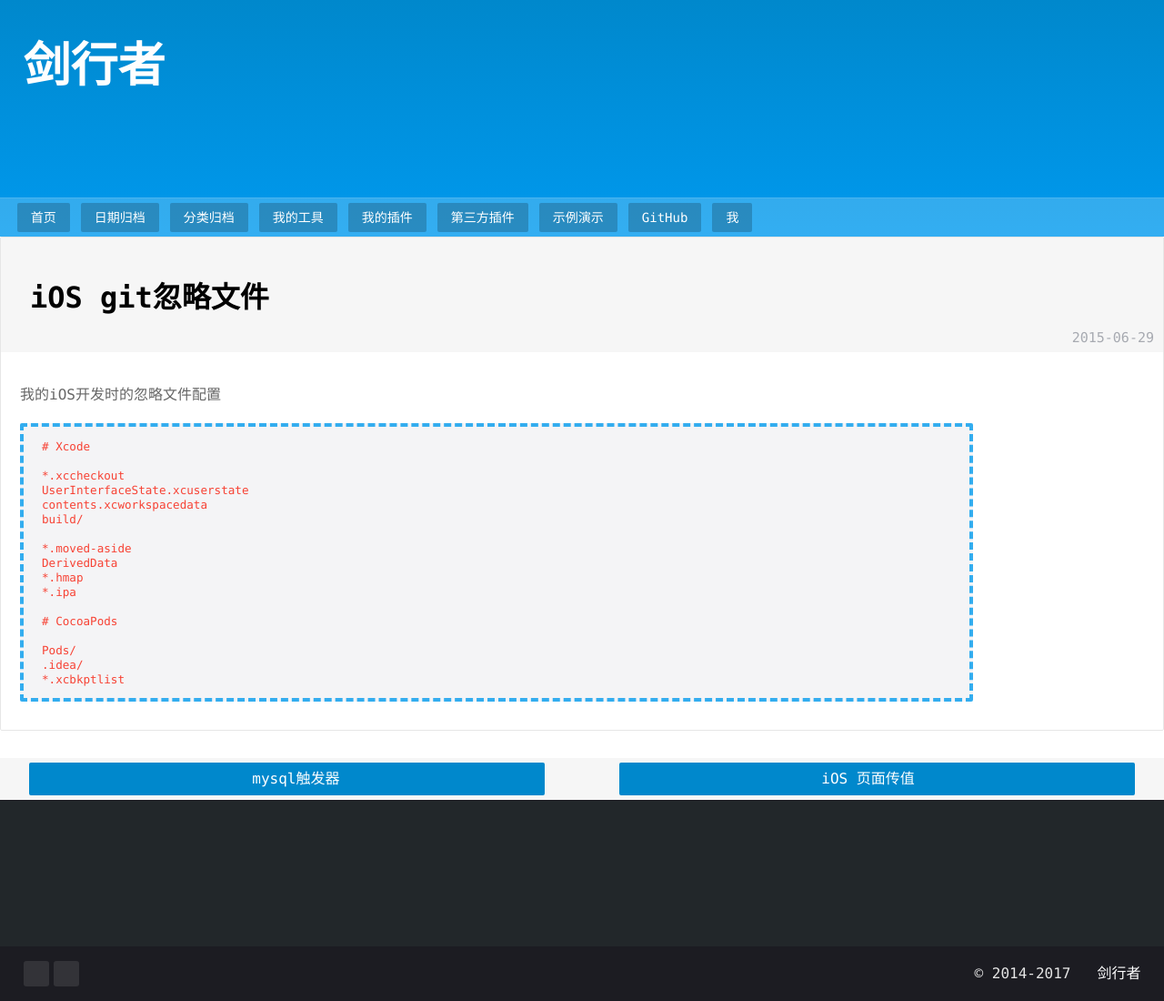
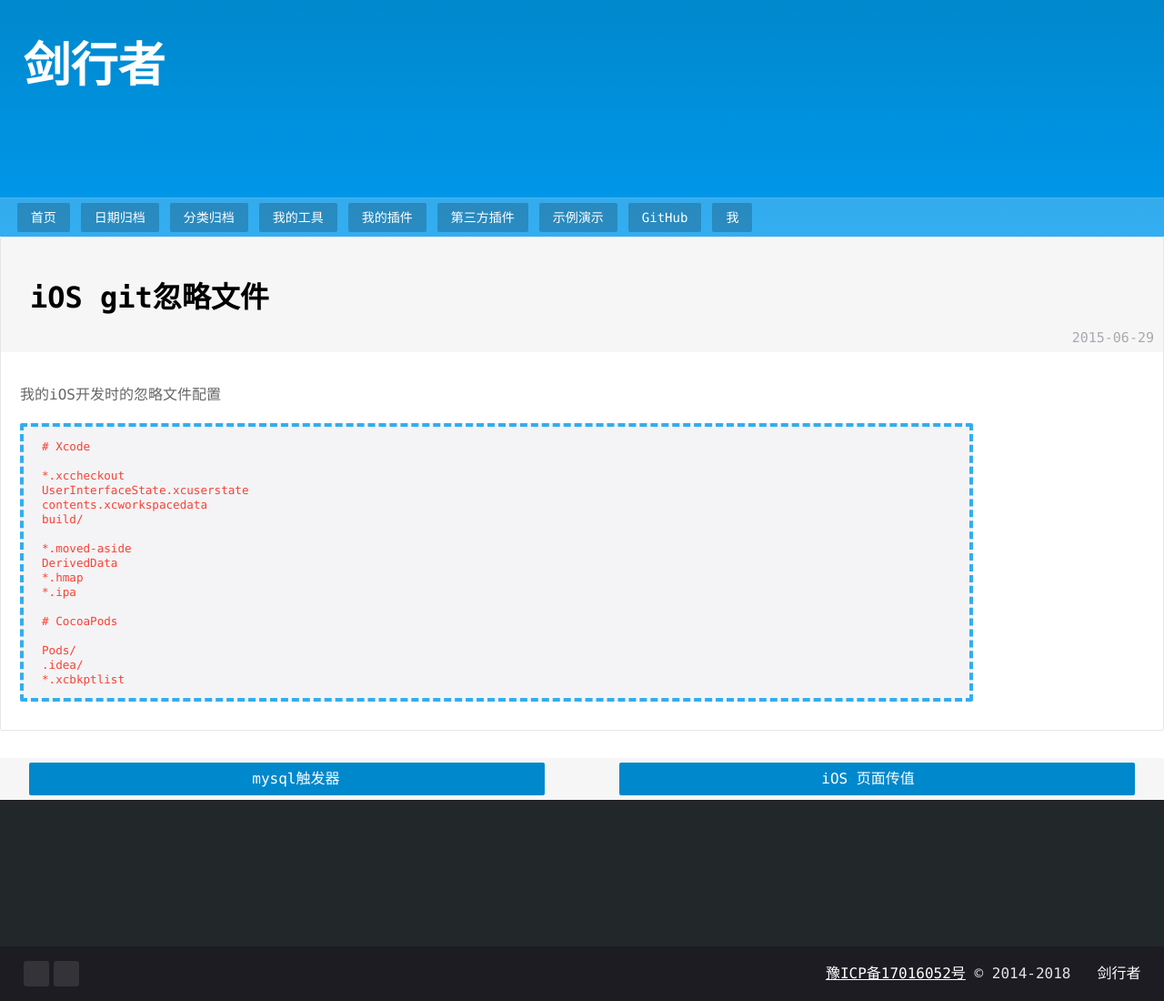
Before and after one commit to psvmc/myblog_jekyll, a Jekyll site: the page built from _posts/2015-06-29-ios-gitignore.md, in a window 1280 px wide. Shown: the whole page at 91% size. Built offline with Jekyll 4.4.1, drawn with Linux system fonts in a browser that asks for light colours; comment, search, counter and statistics services are not loaded.

Commit message:
添加备案号

```diff
--- a/_layouts/common.html
+++ b/_layouts/common.html
@@ -52,7 +52,7 @@
 					{% for link in site.follow %} <a class="follow" href="{{ link.url }}" target="_blank"> <i class="fa {{ link.class }}"></i>
 					</a> {% endfor %}
 					<p class="text">
-						<a class="text-muted" href="http://www.miitbeian.gov.cn/" target="_blank">豫ICP备17016052号</a> © 2014-2017 &nbsp; <a href="/index.html" style="text-decoration:none;">{{ site.title }}</a>
+						<a class="text-muted" href="http://www.miitbeian.gov.cn/" target="_blank">豫ICP备17016052号</a> © 2014-2018 &nbsp; <a href="/index.html" style="text-decoration:none;">{{ site.title }}</a>
 					</p>
 				</div>
 			</div>
--- a/_layouts/post.html
+++ b/_layouts/post.html
@@ -99,7 +99,7 @@
 					</a>
 					{% endfor %}
 					<p class="text">
-						© 2014-2017 &nbsp;
+						<a class="text-muted" href="http://www.miitbeian.gov.cn/" target="_blank">豫ICP备17016052号</a> © 2014-2018 &nbsp;
 						<a href="/index.html" style="text-decoration:none;">剑行者</a>
 					</p>
 				</div>
```
